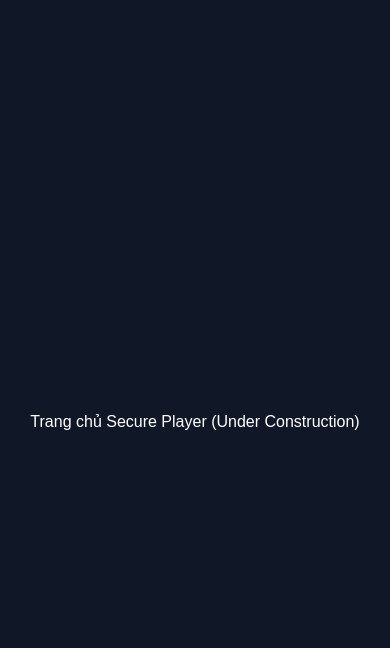
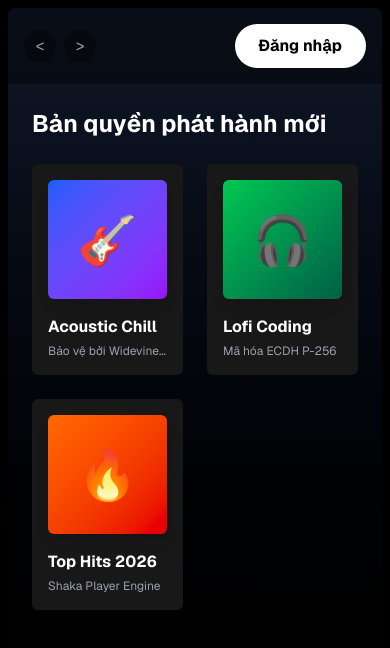
Before and after one commit to UIT24520127/NT219.Q22.ANTT, a Next.js app in the folder app-core/: page / in a window 390 px wide. Shown: the top 648 px of the page. Built offline with nearby package versions, Linux system fonts and the light colour scheme.

Commit message:
feat(frontend): Nâng cấp UI Spotify, cập nhật thẻ Audio và luồng xác thực Token Tuần 3

```diff
--- a/app-core/src/app/page.tsx
+++ b/app-core/src/app/page.tsx
@@ -1,7 +1,129 @@
+"use client";
+import { useRouter } from 'next/navigation';
+import Link from 'next/link';
+import { useEffect, useState } from 'react';
+
 export default function HomePage() {
+  const router = useRouter();
+  const [isLoggedIn, setIsLoggedIn] = useState(false);
+
+  // Kiểm tra trạng thái lúc load trang để hiển thị UI cho phù hợp
+  useEffect(() => {
+    const token = localStorage.getItem('token');
+    if (token) {
+      setIsLoggedIn(true);
+    }
+  }, []);
+
+  // KHỐI LOGIC THỐNG NHẤT THEO YÊU CẦU CỦA SẾP
+  const handlePlayMusic = () => {
+    const token = localStorage.getItem('token'); // Lấy Token bảo mật
+
+    if (!token) {
+      // Cái thứ 3: Chưa đăng nhập -> Đá sang trang Login
+      console.log("🔒 Chưa xác thực: Chuyển hướng sang trang Đăng nhập.");
+      router.push('/login');
+    } else {
+      // Cái thứ 2: Đã đăng nhập -> Mở trang Player nghe nhạc bản quyền
+      console.log("🔓 Đã xác thực: Mở luồng DRM Player.");
+      router.push('/player');
+    }
+  };
+
   return (
-    <div className="min-h-screen flex items-center justify-center bg-gray-900 text-white">
-      <h1>Trang chủ Secure Player (Under Construction)</h1>
+    <div className="flex h-screen bg-black text-white font-sans overflow-hidden">
+
+      {/* ==================== SIDEBAR TRÁI ==================== */}
+      <div className="w-64 bg-black p-6 hidden md:flex flex-col gap-8">
+        <div className="text-2xl font-bold tracking-tighter flex items-center gap-2">
+          <span className="text-blue-500 text-3xl">♪</span> UITify DRM
+        </div>
+        <div className="flex flex-col gap-5 text-gray-400 font-semibold text-sm">
+          <span className="text-white cursor-pointer transition-colors duration-200 flex items-center gap-4">
+            🏠 Trang chủ
+          </span>
+          <span className="hover:text-white cursor-pointer transition-colors duration-200 flex items-center gap-4">
+            🔍 Tìm kiếm
+          </span>
+          <span className="hover:text-white cursor-pointer transition-colors duration-200 flex items-center gap-4">
+            📚 Thư viện
+          </span>
+        </div>
+      </div>
+
+      {/* ==================== NỘI DUNG CHÍNH ==================== */}
+      <div className="flex-1 bg-gradient-to-b from-gray-900 to-black overflow-y-auto rounded-lg m-2 relative">
+
+        {/* Header - Thanh điều hướng & Nút Auth */}
+        <div className="flex justify-between items-center p-4 sticky top-0 bg-black/40 backdrop-blur-md z-10">
+          <div className="flex gap-2">
+            <div className="w-8 h-8 rounded-full bg-black/60 flex items-center justify-center cursor-not-allowed opacity-60">{'<'}</div>
+            <div className="w-8 h-8 rounded-full bg-black/60 flex items-center justify-center cursor-not-allowed opacity-60">{'>'}</div>
+          </div>
+          <div>
+            {isLoggedIn ? (
+              <button
+                onClick={() => {
+                  localStorage.removeItem('token');
+                  window.location.reload();
+                }}
+                className="bg-red-500/20 text-red-500 border border-red-500 px-6 py-2.5 rounded-full font-bold hover:bg-red-500 hover:text-white transition-all duration-200"
+              >
+                Đăng xuất
+              </button>
+            ) : (
+              <Link href="/login">
+                <button className="bg-white text-black px-6 py-2.5 rounded-full font-bold hover:scale-105 transition-transform duration-200">
+                  Đăng nhập
+                </button>
+              </Link>
+            )}
+          </div>
+        </div>
+
+        {/* Lưới danh sách nhạc (Playlist Grid) */}
+        <div className="p-6">
+          <h2 className="text-2xl font-bold mb-6 hover:underline cursor-pointer">Bản quyền phát hành mới</h2>
+          <div className="grid grid-cols-2 md:grid-cols-3 lg:grid-cols-4 xl:grid-cols-5 gap-6">
+
+            {/* Card Nhạc - Có gắn sự kiện kiểm tra Auth */}
+            <div onClick={handlePlayMusic} className="bg-[#181818] p-4 rounded-md hover:bg-[#282828] transition-colors duration-300 cursor-pointer group relative">
+              <div className="aspect-square bg-gradient-to-br from-blue-600 to-purple-600 rounded-md mb-4 shadow-lg flex items-center justify-center text-5xl">
+                🎸
+              </div>
+              {/* Nút Play xanh lá thần thánh */}
+              <div className="absolute right-6 bottom-20 bg-green-500 rounded-full p-3 opacity-0 group-hover:opacity-100 translate-y-2 group-hover:translate-y-0 transition-all duration-300 shadow-xl">
+                <svg role="img" height="24" width="24" viewBox="0 0 24 24" fill="black"><path d="M7.05 3.606l13.49 7.788a.7.7 0 010 1.212L7.05 20.394A.7.7 0 016 19.788V4.212a.7.7 0 011.05-.606z"></path></svg>
+              </div>
+              <h3 className="font-bold truncate mb-1">Acoustic Chill</h3>
+              <p className="text-xs text-gray-400 truncate">Bảo vệ bởi Widevine DRM</p>
+            </div>
+
+            <div onClick={handlePlayMusic} className="bg-[#181818] p-4 rounded-md hover:bg-[#282828] transition-colors duration-300 cursor-pointer group relative">
+              <div className="aspect-square bg-gradient-to-br from-green-500 to-emerald-800 rounded-md mb-4 shadow-lg flex items-center justify-center text-5xl">
+                🎧
+              </div>
+              <div className="absolute right-6 bottom-20 bg-green-500 rounded-full p-3 opacity-0 group-hover:opacity-100 translate-y-2 group-hover:translate-y-0 transition-all duration-300 shadow-xl">
+                <svg role="img" height="24" width="24" viewBox="0 0 24 24" fill="black"><path d="M7.05 3.606l13.49 7.788a.7.7 0 010 1.212L7.05 20.394A.7.7 0 016 19.788V4.212a.7.7 0 011.05-.606z"></path></svg>
+              </div>
+              <h3 className="font-bold truncate mb-1">Lofi Coding</h3>
+              <p className="text-xs text-gray-400 truncate">Mã hóa ECDH P-256</p>
+            </div>
+
+            <div onClick={handlePlayMusic} className="bg-[#181818] p-4 rounded-md hover:bg-[#282828] transition-colors duration-300 cursor-pointer group relative">
+              <div className="aspect-square bg-gradient-to-br from-orange-500 to-red-600 rounded-md mb-4 shadow-lg flex items-center justify-center text-5xl">
+                🔥
+              </div>
+              <div className="absolute right-6 bottom-20 bg-green-500 rounded-full p-3 opacity-0 group-hover:opacity-100 translate-y-2 group-hover:translate-y-0 transition-all duration-300 shadow-xl">
+                <svg role="img" height="24" width="24" viewBox="0 0 24 24" fill="black"><path d="M7.05 3.606l13.49 7.788a.7.7 0 010 1.212L7.05 20.394A.7.7 0 016 19.788V4.212a.7.7 0 011.05-.606z"></path></svg>
+              </div>
+              <h3 className="font-bold truncate mb-1">Top Hits 2026</h3>
+              <p className="text-xs text-gray-400 truncate">Shaka Player Engine</p>
+            </div>
+
+          </div>
+        </div>
+      </div>
     </div>
   );
 }
```
Also changed, not shown: app-core/src/app/player/page.tsx (+53 -28 lines).
